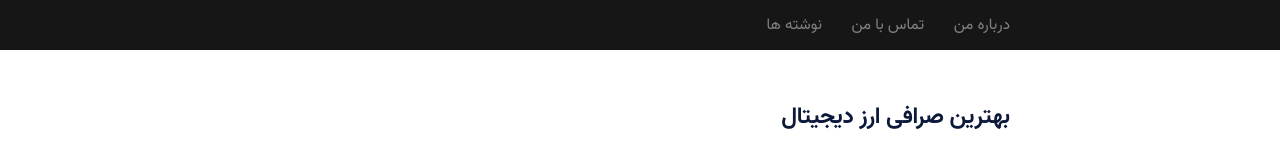
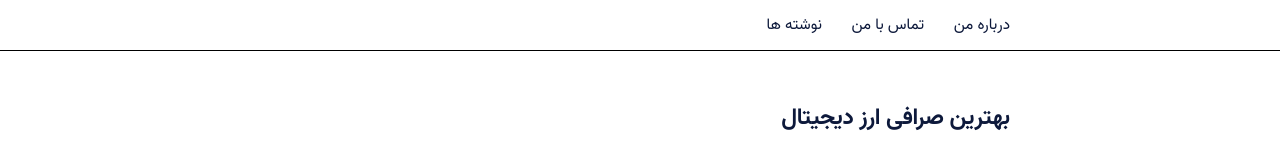
Before and after one commit to alish15/alism.ir, a plain HTML site: page best-crypto-exchange.html in a window 1280 px wide. Drawn offline with Linux system fonts and the light colour scheme.

Commit message:
update blog header color

```diff
--- a/assets/css/rtl.css
+++ b/assets/css/rtl.css
@@ -21,7 +21,7 @@ body{
 }
 
 .post-header{
-    background-color: #161616;
+    border-bottom: 1px solid black;
 }
 .post-header nav {
     max-width: 740px;
@@ -34,7 +34,7 @@ body{
     padding: 0 15px;
 }
 .post-header nav a{
-    color: #818181;
+    color: #0d193b;
     margin-left: 25px;
     font-size: 0.92em;
 }
```
Also changed, not shown: best-crypto-exchange.html (line endings or trailing spaces).
